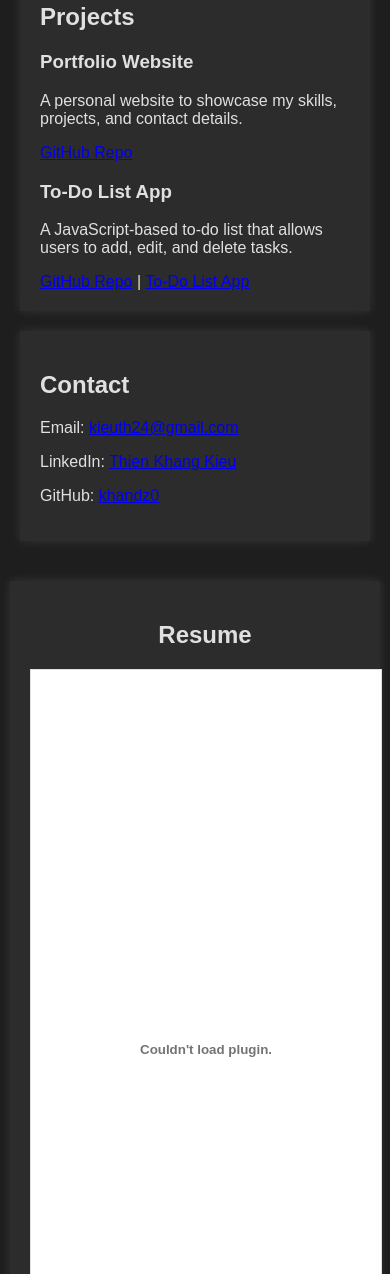
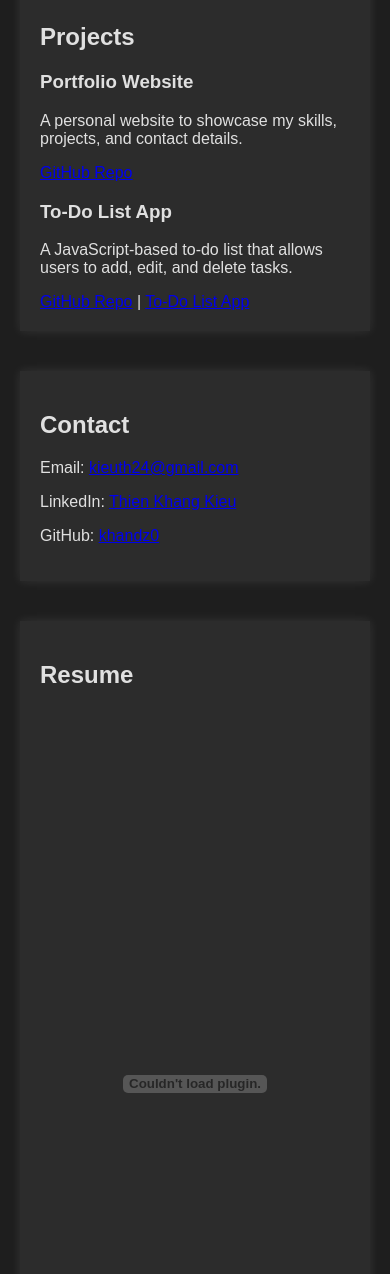
Before and after one commit to khandz0/Portfolio, a plain HTML site: page index.html in a window 390 px wide. Shown: the part 726-2000 px from the top of the page. Drawn offline with Linux system fonts and the light colour scheme.

Commit message:
Fix Layout and Responsive design

```diff
--- a/index.html
+++ b/index.html
@@ -9,7 +9,7 @@
 <body>
     <div class="container">
         <!-- Left Side -->
-        <div class="left-content">
+        <!-- <div class="left-content"> -->
             <section id="about">
                 <h2>About Me</h2>
                 <div class="about-container">
@@ -48,17 +48,18 @@
                     <p>Email: <a href="mailto:kieuth24@gmail.com">kieuth24@gmail.com</a></p>
                     <p>LinkedIn: <a href="https://www.linkedin.com/in/thienkhangkieu2606/" target="_blank">Thien Khang Kieu</a></p>
                     <p>GitHub: <a href="https://github.com/khandz0/" target="_blank">khandz0</a></p>
+                <embed src="ExtraFile/TKKieu_Resume.pdf" type="application/pdf" width="100%" height="750px">
             </section>
 
-        </div>
+        <!-- </div> -->
 
         <!-- Right Side - Resume -->
-        <div class="right-content">
-            <div class="resume-container">
+        <!-- <div class="right-content">  -->
+            <section id="resume-container">
                 <h2>Resume</h2>
                 <embed src="ExtraFile/TKKieu_Resume.pdf" type="application/pdf" width="100%" height="750px">
-            </div>
-        </div>
+            </section>
+        <!-- </div> -->
     </div>
 </body>
 </html>
--- a/style.css
+++ b/style.css
@@ -9,36 +9,39 @@ body {
 
 /* Layout: Two-Column Split */
 .container {
-    display: flex;
+    display: grid;
     gap: 20px;
     padding: 20px;
 }
 
 /* Left Content Styling */
-.left-content {
+/* .left-content {
     flex: 2;
-}
+} */
 
 /* Right Content Styling (Resume Section) */
-.right-content {
-    flex: 1.3; /* Slightly less than half but larger than before */
+/* .right-content {
+    flex: 1.3; /* Slightly less than half but larger than before
     background-color: #2C2C2C;
     padding: 20px;
     box-shadow: 0px 0px 10px rgba(255, 255, 255, 0.1);
-}
+} */
 /* Resume Section */
 .resume-container h2 {
     text-align: center;
     color: #E0E0E0;
 }
 
-.resume-container  embed {
+.resume-container embed {
     width: 100%;
     height: 740px; /* Bigger resume */
     border: 1px solid #E0E0E0;
     background-color: white;
 }
 /* Profile Picture - Make it Larger */
+.about, .projects, .contact, .resume-container {
+    max-width: 256px;
+}
 .about-image img {
     width: 300px; /* Increased size */
     height: auto;
@@ -57,10 +60,11 @@ body {
     flex: 1;
 }
 
+#contact embed{
+    display: none;
+}
+
 /* Make sections look sharper */
-section {
-    border-radius: 0px;
-}
 
 
 /* Header */
@@ -103,7 +107,7 @@ section {
 
 /* Responsive Design for Mobile */
 /* Mobile Layout Fix */
-@media screen and (max-width: 600px) {
+@media screen and (max-width: 768px) {
     .container {
         flex-direction: column; /* Stack everything in one column */
         align-items: center; /* Center content */
@@ -125,23 +129,22 @@ section {
         text-align: center;
     }
 
-    .right-content {
-        width: 100%;
-        padding: 10px;
-    }
     .resume-container {
-        width: 100%; /* Make it take full width */
+        display: none;
         padding: 10px; /* Add padding for better spacing */
         overflow-x: hidden; /* Prevent horizontal scrolling */
     }
 
     .resume-container embed {
         width: 100%;
-        height: 90vh; /* Adjust height for better fit */
+         /* Adjust height for better fit */
     }
 
     .resume-container h2 {
         text-align: center; /* Center the Resume title */
         font-size: 1.5rem; /* Adjust font size for mobile */
     }
+    /* #contact embed {
+        display: contents;
+    } */
 }
```
